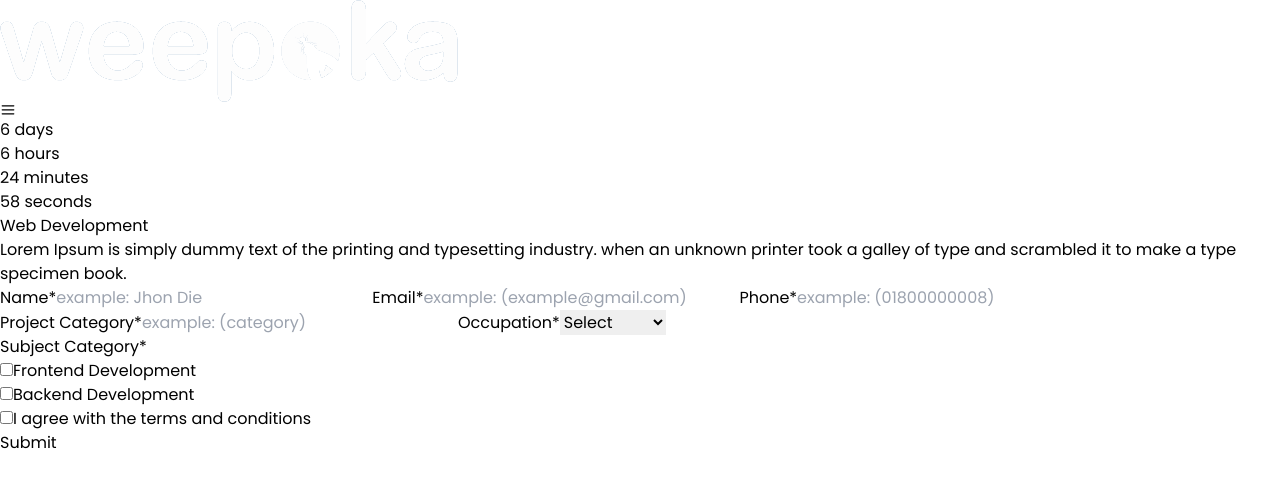
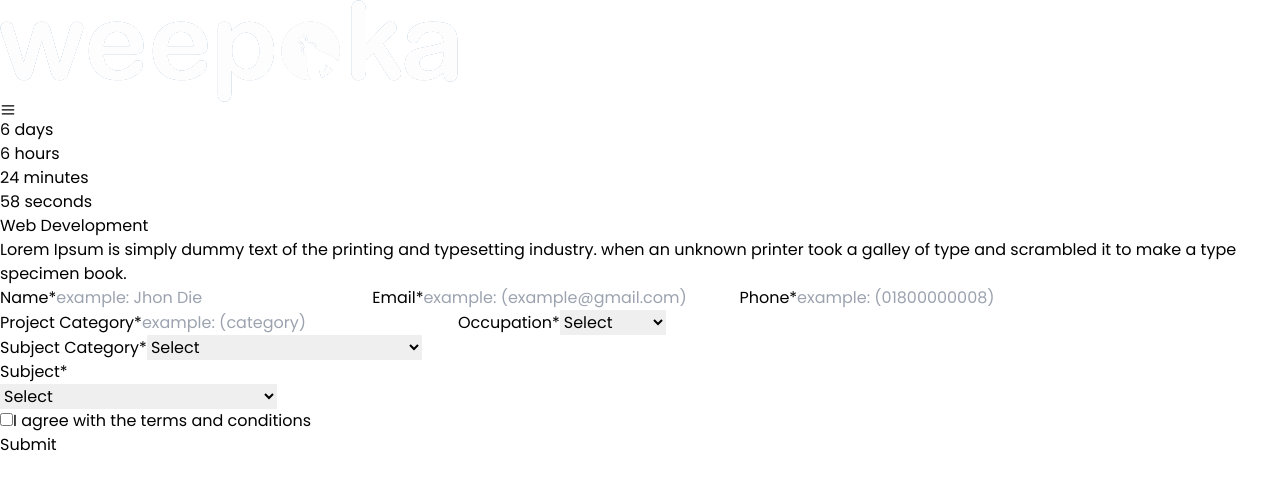
Before and after one commit to kaykobadyiasin/campaign-landing-page, a React (Vite) app: page / in a window 1280 px wide. Shown: the top 488 px of the page. Built offline with nearby package versions, Linux system fonts and the light colour scheme.

Commit message:
from select option is successfully done

```diff
--- a/src/components/Form.jsx
+++ b/src/components/Form.jsx
@@ -1,17 +1,15 @@
-import { Icon } from "@iconify/react";
+import { useState } from "react";
 import { useForm, Controller } from 'react-hook-form';
+import Swal from 'sweetalert2'
 
 const Form = ({ disabled }) => {
 
-    const { control, handleSubmit, reset } = useForm();
+    const [selectedValue, setSelectedValue] = useState('');
+    const { control, handleSubmit, setValue, reset } = useForm();
 
     // form submit
     const onSubmit = async (data) => {
 
-        // if(data.subjectCategory)
-
-        console.log(data)
-        console.log(data.subjectCategory)
         try {
             const response = await fetch('http://localhost:3001/send-email', {
                 method: 'POST',
@@ -22,8 +20,13 @@ const Form = ({ disabled }) => {
             });
 
             if (response.status === 200) {
-                console.log('Email sent successfully');
-                reset()
+                Swal.fire({
+                    position: 'center',
+                    icon: 'success',
+                    title: 'Your submition completed',
+                    showConfirmButton: false,
+                    timer: 3000
+                })
             } else {
                 console.error('Email not sent');
             }
@@ -33,8 +36,6 @@ const Form = ({ disabled }) => {
     };
 
 
-
-
     return (
         <div className="mb-20">
             <div className="container mx-auto">
@@ -42,7 +43,6 @@ const Form = ({ disabled }) => {
                     <form onSubmit={handleSubmit(onSubmit)} className="my-5 space-y-6">
                         <label className="block">
                             <span className="block text-md font-medium text-black">Name*</span>
-
                             <Controller
                                 name="name"
                                 control={control}
@@ -56,11 +56,9 @@ const Form = ({ disabled }) => {
                                         placeholder="example: Jhon Die" className="mt-1 block w-full px-3 py-2 bg-white border h-12 border-slate-300 rounded-md text-sm shadow-sm placeholder-slate-400 focus:outline-none focus:border-sky-500 focus:ring-1 focus:ring-sky-500 disabled:bg-slate-50 disabled:text-slate-500 disabled:border-slate-200 disabled:shadow-none invalid:border-pink-500 invalid:text-pink-600 focus:invalid:border-pink-500 focus:invalid:ring-pink-500" />
                                 )}
                             />
-
                         </label>
                         <label className="block">
                             <span className="block text-md font-medium text-black">Email*</span>
-
                             <Controller
                                 name="email"
                                 control={control}
@@ -73,7 +71,6 @@ const Form = ({ disabled }) => {
                                         placeholder="example: (example@gmail.com)" className="mt-1 block w-full px-3 py-2 bg-white border h-12 border-slate-300 rounded-md text-sm shadow-sm placeholder-slate-400 focus:outline-none focus:border-sky-500 focus:ring-1 focus:ring-sky-500 disabled:bg-slate-50 disabled:text-slate-500 disabled:border-slate-200 disabled:shadow-none invalid:border-pink-500 invalid:text-pink-600 focus:invalid:border-pink-500 focus:invalid:ring-pink-500" />
                                 )}
                             />
-
                         </label>
                         <label className="block">
                             <span className="block text-md font-medium text-black">Phone*</span>
@@ -93,7 +90,6 @@ const Form = ({ disabled }) => {
                         <div className="flex md:flex-nowrap flex-wrap justify-between gap-5">
                             <label className="w-full">
                                 <span className="block text-md font-medium text-black">Project Category*</span>
-
                                 <Controller
                                     name="projectCategory"
                                     control={control}
@@ -105,12 +101,11 @@ const Form = ({ disabled }) => {
                                             placeholder="example: (category)" className="mt-1 block w-full px-3 py-2 bg-white border h-12 border-slate-300 rounded-md text-sm shadow-sm placeholder-slate-400 focus:outline-none focus:border-sky-500 focus:ring-1 focus:ring-sky-500 disabled:bg-slate-50 disabled:text-slate-500 disabled:border-slate-200 disabled:shadow-none invalid:border-pink-500 invalid:text-pink-600 focus:invalid:border-pink-500 focus:invalid:ring-pink-500" />
                                     )}
                                 />
-
                             </label>
                             <Controller
                                 name="occupation"
                                 control={control}
-                                rules={{ required: 'Occupation is required' }}
+                                rules={{ required: 'occupation is required' }}
                                 render={({ field }) => (
                                     <div className="dropdown w-full">
                                         <span className="block text-md font-medium mb-1 text-black">Occupation*</span>
@@ -132,51 +127,86 @@ const Form = ({ disabled }) => {
 
                         </div>
                         <div>
+
+                            <div className="flex gap-5 justify-between md:flex-nowrap flex-wrap">
+                                <div className="w-full">
                                     <span className="block text-md font-medium mb-1 text-black">Subject Category*</span>
                                     <Controller
                                         name="subjectCategory"
                                         control={control}
-                                defaultValue={[]} // Set the default value as an empty array
+                                        rules={{ required: 'Subject Category is required' }}
                                         render={({ field }) => (
-                                    <ul className="items-center w-full text-sm font-medium text-gray-900 bg-white border border-gray-200 rounded-lg sm:flex dark:bg-gray-700 dark:border-gray-600 dark:text-white">
-                                        <li className="w-full border-b border-gray-200 sm:border-b-0 sm:border-r dark:border-gray-600">
-                                            <div className="flex items-center pl-3">
-                                                <input
+                                            <select
                                                 {...field}
-                                                    id="frontend-checkbox"
+                                                // value={selectedValue}
+                                                onChange={(e) => {
+                                                    field.onChange(e)
+                                                    const selectedValue = e.target.value;
+                                                    setValue('subjectCategory', selectedValue);
+                                                    setSelectedValue(selectedValue);
+                                                }}
                                                 disabled={disabled}
-                                                    type="checkbox"
-                                                    value="frontend" // Set the value to "frontend"
-                                                    className="w-5 h-5 text-blue-600 bg-gray-100 border-gray-300 rounded focus:outline-none dark:ring-offset-gray-700 dark:border-gray-500"
-                                                />
-                                                <label htmlFor="frontend-checkbox" className="w-full py-3 ml-2 text-lg font-medium text-gray-900 dark:text-gray-300">Frontend Development</label>
-                                            </div>
-                                        </li>
-
-                                        <li className="w-full border-b border-gray-200 sm:border-b-0 sm:border-r dark:border-gray-600">
-                                            <div className="flex items-center pl-3">
-                                                <input
-                                                    {...field}
-                                                    id="backend-checkbox"
-                                                    disabled={disabled}
-                                                    type="checkbox"
-                                                    value="backend" // Set the value to "backend"
-                                                    className="w-5 h-5 text-blue-600 bg-gray-100 border-gray-300 rounded focus:outline-none dark:ring-offset-gray-700 dark:border-gray-500"
-                                                />
-                                                <label htmlFor="backend-checkbox" className="w-full py-3 ml-2 text-lg font-medium text-gray-900 dark:text-gray-300">Backend Development</label>
-                                            </div>
-                                        </li>
-                                    </ul>
+                                                className=" border placeholder-slate-400 focus:outline-none focus:border-sky-500 focus:ring-1 focus:ring-sky-500 disabled:bg-slate-50 disabled:text-slate-500 disabled:border-slate-200 disabled:shadow-none invalid:border-pink-500 invalid:text-pink-600 focus:invalid:border-pink-500 focus:invalid:ring-pink-500 px-3 py-2 h-12 border-slate-300 rounded-md text-lg shadow-sm flex items-center gap-2 w-full"
+                                            >
+                                                <option value="">Select</option>
+                                                <option value="Front-end Design/Development">Front-end Design/Development</option>
+                                                <option value="Full-Stack Development">Full-Stack Development</option>
+                                            </select>
                                         )}
                                     />
+                                </div>
+                                <div className="w-full">
+                                    <span className="block text-md font-medium mb-1 text-black">Subject*</span>
+                                    <Controller
+                                        name="subject"
+                                        control={control}
+                                        rules={{ required: 'SubjectCategory is required' }}
+                                        render={({ field }) => (
+                                            <div className=" flex md:flex-nowrap flex-wrap gap-5 justify-between">
+                                                {(selectedValue == 'Full-Stack Development') ? <select
+                                                    {...field}
+                                                    id="subjectone-select"
+                                                    disabled={disabled}
+                                                    className=" border placeholder-slate-400 focus:outline-none focus:border-sky-500 focus:ring-1 focus:ring-sky-500 disabled:bg-slate-50 disabled:text-slate-500 disabled:border-slate-200 disabled:shadow-none invalid:border-pink-500 invalid:text-pink-600 focus:invalid:border-pink-500 focus:invalid:ring-pink-500 px-3 py-2 h-12 border-slate-300 rounded-md text-lg shadow-sm flex items-center gap-2 w-full"
+                                                >
+                                                    <option value="">Select</option>
+                                                    <option value="eCommerce website">eCommerce website</option>
+                                                    <option value="Educational website">Educational website</option>
+                                                    <option value="News-portal website">News-portal website</option>
+                                                    <option value="Job Portal Website">Job Portal Website</option>
+                                                    <option value="Travel & Tourism Website">Travel & Tourism Website</option>
+                                                    <option value="Rental Website">Rental Website</option>
+                                                    <option value="Food Delivery Website">Food Delivery Website</option>
+                                                </select>
+                                                    :
+                                                    <select
+                                                        {...field}
+                                                        id="subject-select"
+                                                        disabled={disabled}
+                                                        className=" border placeholder-slate-400 focus:outline-none focus:border-sky-500 focus:ring-1 focus:ring-sky-500 disabled:bg-slate-50 disabled:text-slate-500 disabled:border-slate-200 disabled:shadow-none invalid:border-pink-500 invalid:text-pink-600 focus:invalid:border-pink-500 focus:invalid:ring-pink-500 px-3 py-2 h-12 border-slate-300 rounded-md text-lg shadow-sm flex items-center gap-2 w-full"
+                                                    >
+                                                        <option value="">Select</option>
+                                                        <option value="Business Website">Business website</option>
+                                                        <option value="Blog website">Blog website</option>
+                                                        <option value="Nonprofit/NGO website">Nonprofit/NGO website</option>
+                                                        <option value="Restaurants Website">Restaurants Website</option>
+                                                        <option value="Travel website">Travel website</option>
+                                                        <option value="News and magazine website">News and magazine website</option>
+                                                        <option value="Entertainment or media website">Entertainment or media website</option>
+                                                    </select>
+                                                }
+                                            </div>
+                                        )}
+                                    />
+                                </div>
 
                             </div>
-                            {/* {(frontendId.checked == true) ? <><span>front end Lorem ipsum dolor, sit amet consectetur adipisicing elit. Vero, odio?</span></> : <></>} */}
-                            {/* {backendId.checked ? <><span>backend end Lorem ipsum dolor, sit amet consectetur adipisicing elit. Vero, odio?</span></> : <></>} */}
+                        </div>
                         <div>
                             <Controller
                                 name="agree"
                                 control={control}
+                                rules={{ required: 'agree is required' }}
                                 defaultValue={false} // Set the default value to false (unchecked)
                                 render={({ field }) => (
                                     <div className="flex items-center gap-2 justify-start my-10">
```
Lines whose indentation alone changed are shown as unchanged.
